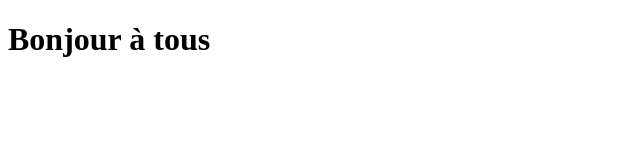
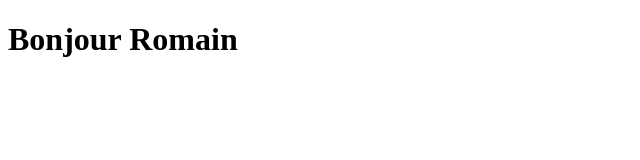
Before and after one commit to jimistay/GitProject, a plain HTML site: page index.html in a window 1280 px wide. Shown: the whole page, without its empty margins (0-640 px from the left). Drawn offline with Linux system fonts and the light colour scheme.

Commit message:
page Romain

```diff
--- a/index.html
+++ b/index.html
@@ -7,6 +7,6 @@
     <title>Document</title>
 </head>
 <body>
-    <h1>Bonjour à tous</h1>
+    <h1>Bonjour Romain</h1>
 </body>
 </html>
```
